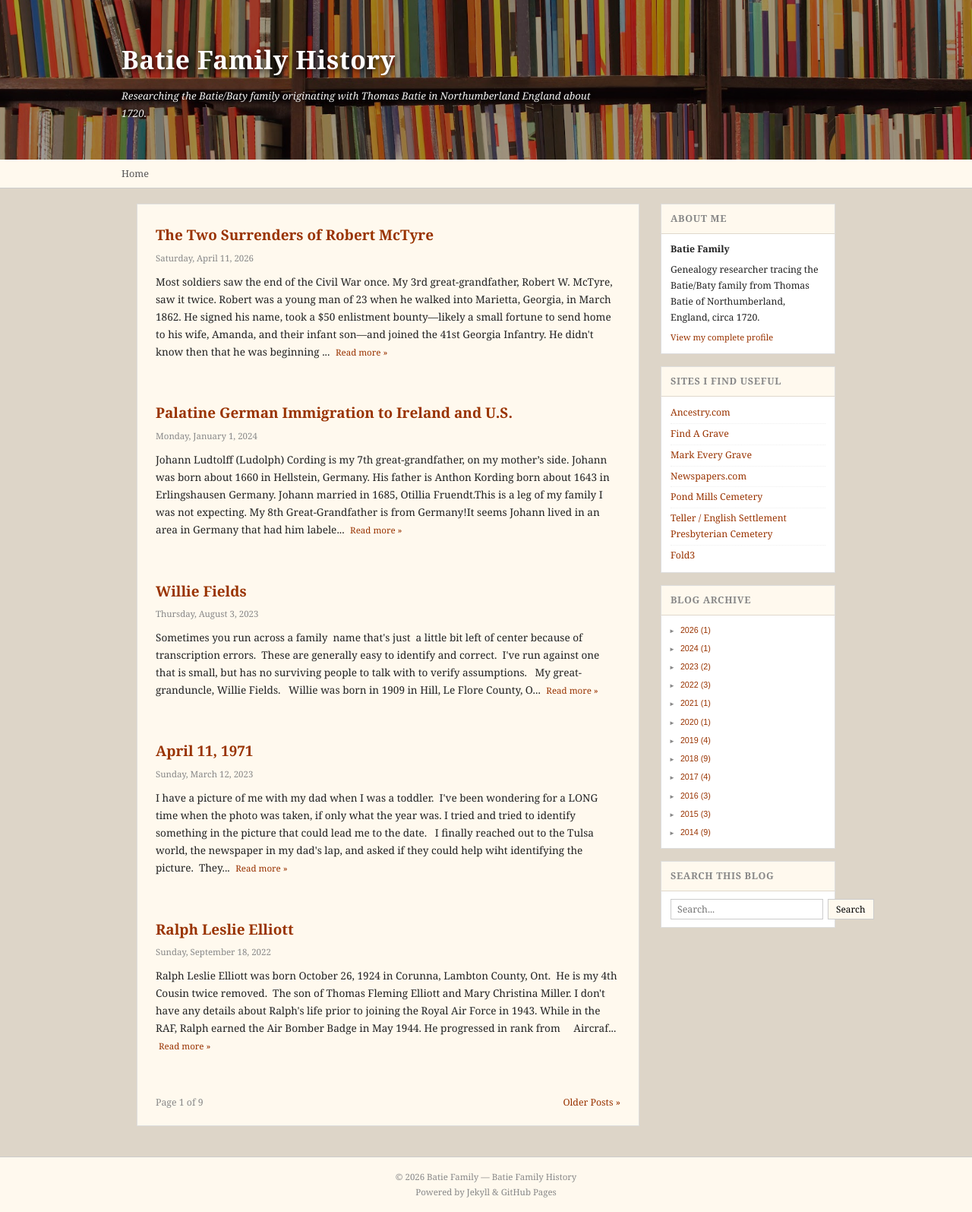
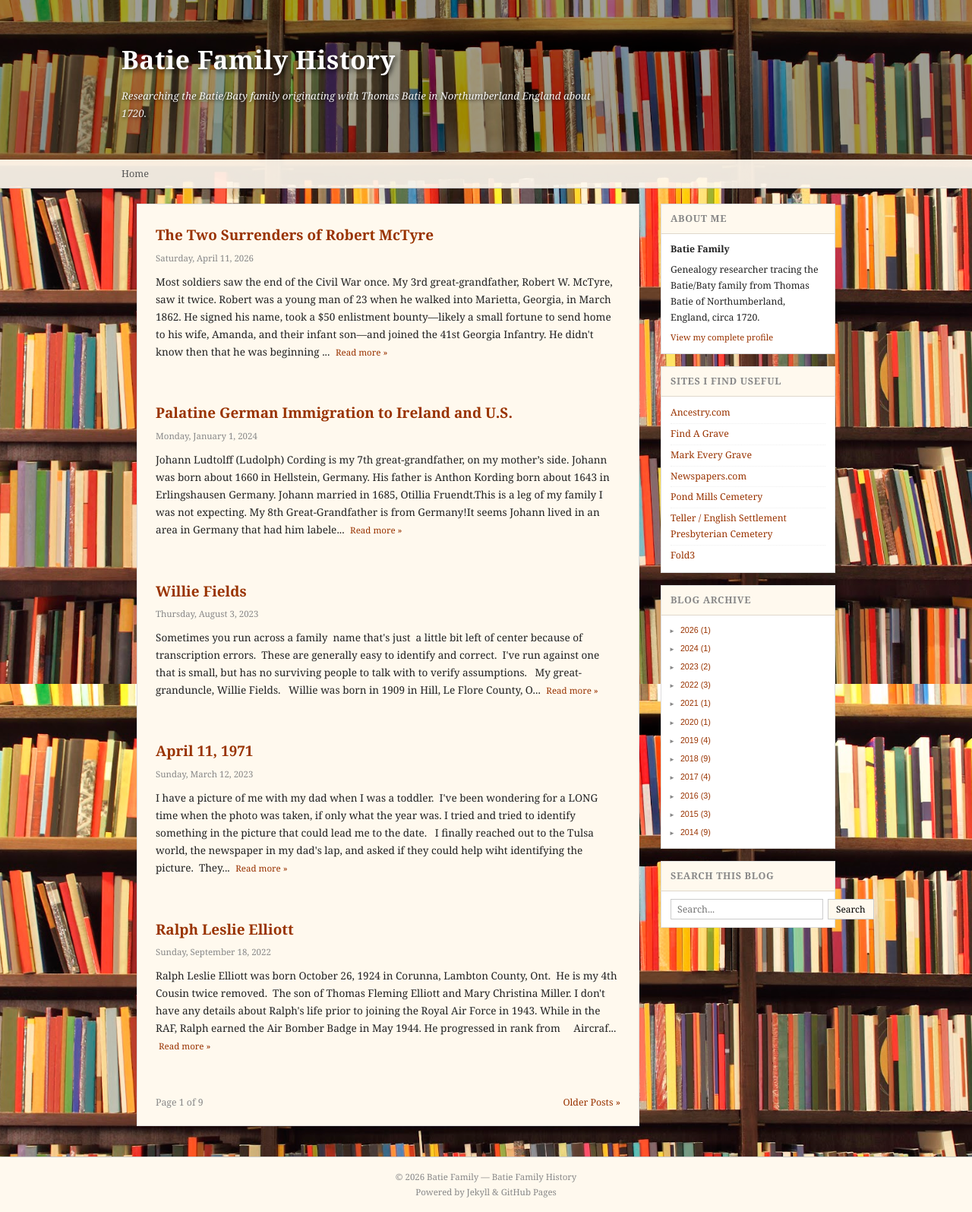
Before and after one commit to twbaty/batiefamilyhistory, a Jekyll site: the page built from index.html, in a window 1280 px wide. Shown: the whole page at 76% size. Built offline with Jekyll 4.4.1, drawn with Linux system fonts in a browser that asks for light colours; the list of posts is cut into pages by our own code.

Commit message:
Move bookshelf to full-page body background, make header and wrapper transparent

```diff
--- a/assets/css/main.scss
+++ b/assets/css/main.scss
@@ -12,7 +12,11 @@ body {
   font-size: 14px;
   line-height: 1.7;
   color: #222;
-  background: #ddd5c8;
+  background-color: #513831;
+  background-image: url('{{ site.baseurl }}/assets/images/header-bg.jpg');
+  background-size: cover;
+  background-position: center top;
+  background-attachment: fixed;
 }
 
 a { color: #993300; text-decoration: none; }
@@ -20,10 +24,7 @@ a:hover { text-decoration: underline; color: #ff1900; }
 
 /* ---- Header ---- */
 .blog-header {
-  background-color: #ccb666;
-  background-image: url('{{ site.baseurl }}/assets/images/header-bg.jpg');
-  background-size: cover;
-  background-position: center 40%;
+  background: transparent;
   padding: 40px 30px;
   min-height: 210px;
   display: flex;
@@ -69,7 +70,7 @@ a:hover { text-decoration: underline; color: #ff1900; }
 
 /* ---- Nav bar ---- */
 .blog-nav {
-  background: #fff9ee;
+  background: rgba(255, 249, 238, 0.92);
   border-bottom: 1px solid #ccc;
   padding: 0 30px;
 }
@@ -88,7 +89,7 @@ a:hover { text-decoration: underline; color: #ff1900; }
 
 /* ---- Outer wrapper / two-column layout ---- */
 .outer-wrapper {
-  background: #ddd5c8;
+  background: transparent;
   padding: 20px 0 40px;
 }
 
```
